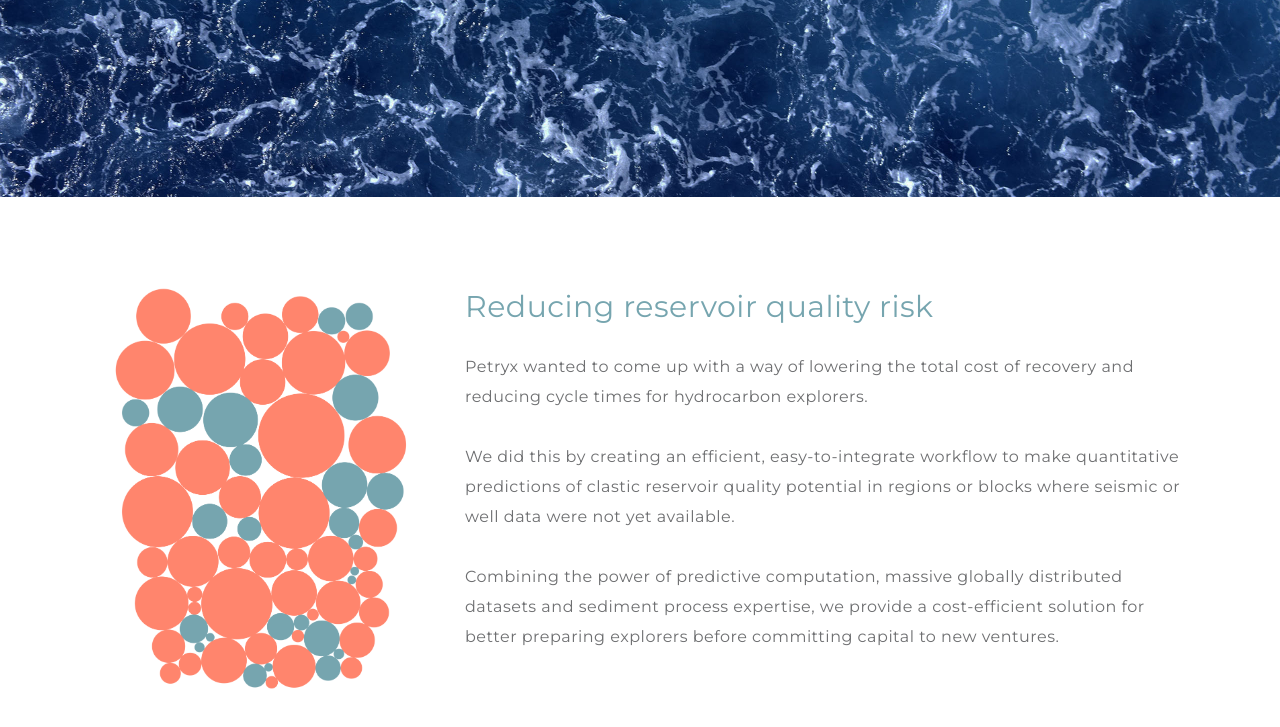
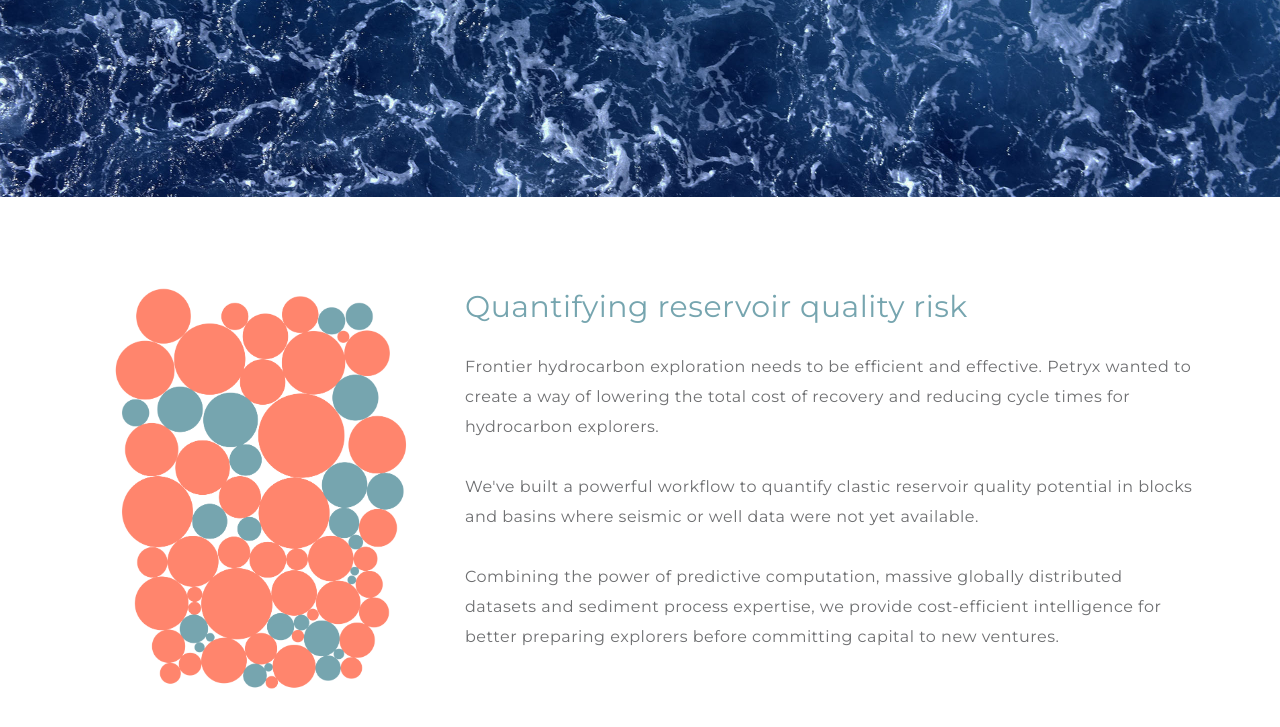
Before and after one commit to samuelfielding/petryx-website, a plain HTML site: page index.html in a window 1280 px wide. Shown: the part 563-1290 px from the top of the page. Drawn offline with Linux system fonts and the light colour scheme; a web font is replaced by a local one.

Commit message:
Updated copy.

```diff
--- a/index.html
+++ b/index.html
@@ -124,14 +124,14 @@
                 </div>
                 <div class="right-text col-lg-8 col-md-12 col-sm-12 mobile-top-fix">
                     <div class="left-heading">
-                        <h5>Reducing reservoir quality risk</h5>
+                        <h5>Quantifying reservoir quality risk</h5>
                     </div>
                     <div class="left-text">
-                        <p>Petryx wanted to come up with a way of lowering the total cost of recovery and reducing cycle times for hydrocarbon explorers.
+                        <p>Frontier hydrocarbon exploration needs to be efficient and effective. Petryx wanted to create a way of lowering the total cost of recovery and reducing cycle times for hydrocarbon explorers.
                         </br></br>
-                        We did this by creating an efficient, easy-to-integrate workflow to make quantitative predictions of clastic reservoir quality potential in regions or blocks where seismic or well data were not yet available.
+                        We've built a powerful workflow to quantify clastic reservoir quality potential in blocks and basins where seismic or well data were not yet available.
                         </br></br>
-                        Combining the power of predictive computation, massive globally distributed datasets and sediment process expertise, we provide a cost-efficient solution for better preparing explorers before committing capital to new ventures.</p>
+                        Combining the power of predictive computation, massive globally distributed datasets and sediment process expertise, we provide cost-efficient intelligence for better preparing explorers before committing capital to new ventures.</p>
                         <!-- <a href="#about2" class="main-button">Discover More</a> -->
                     </div>
                 </div>
```
